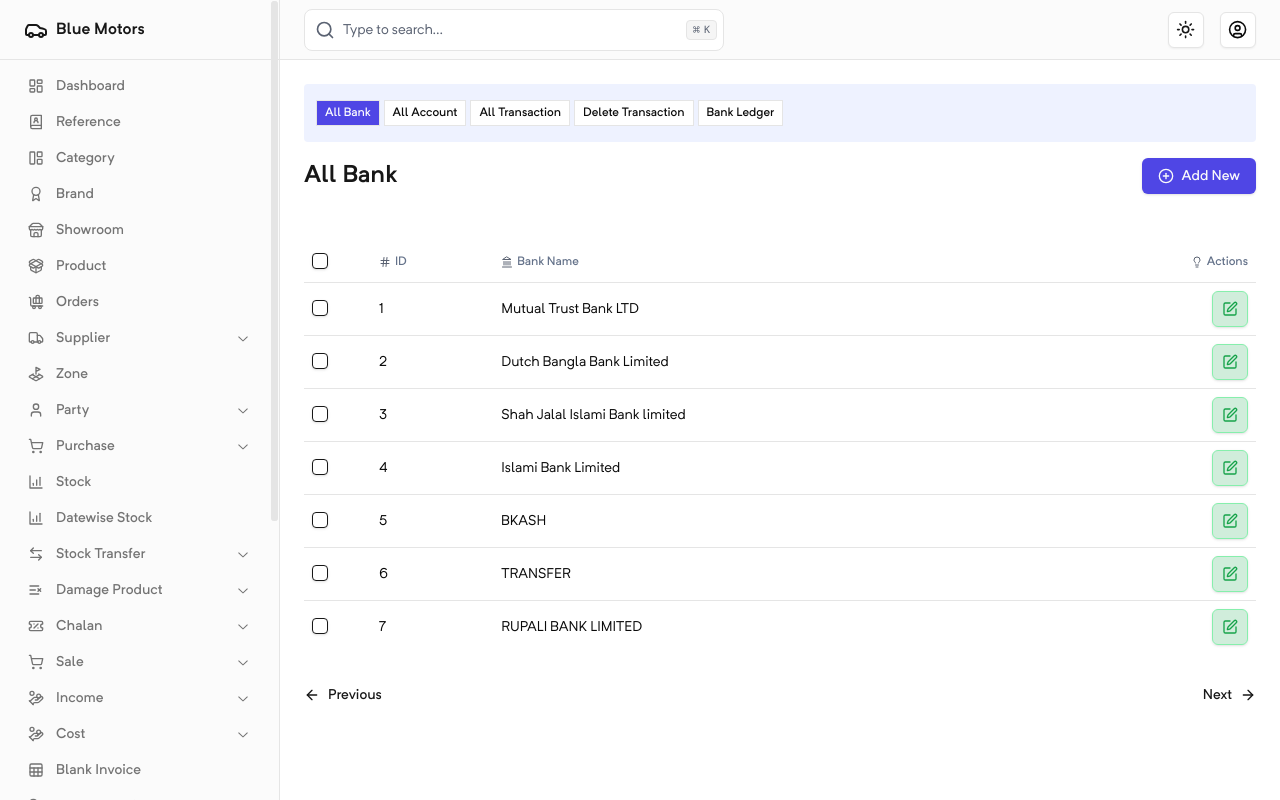
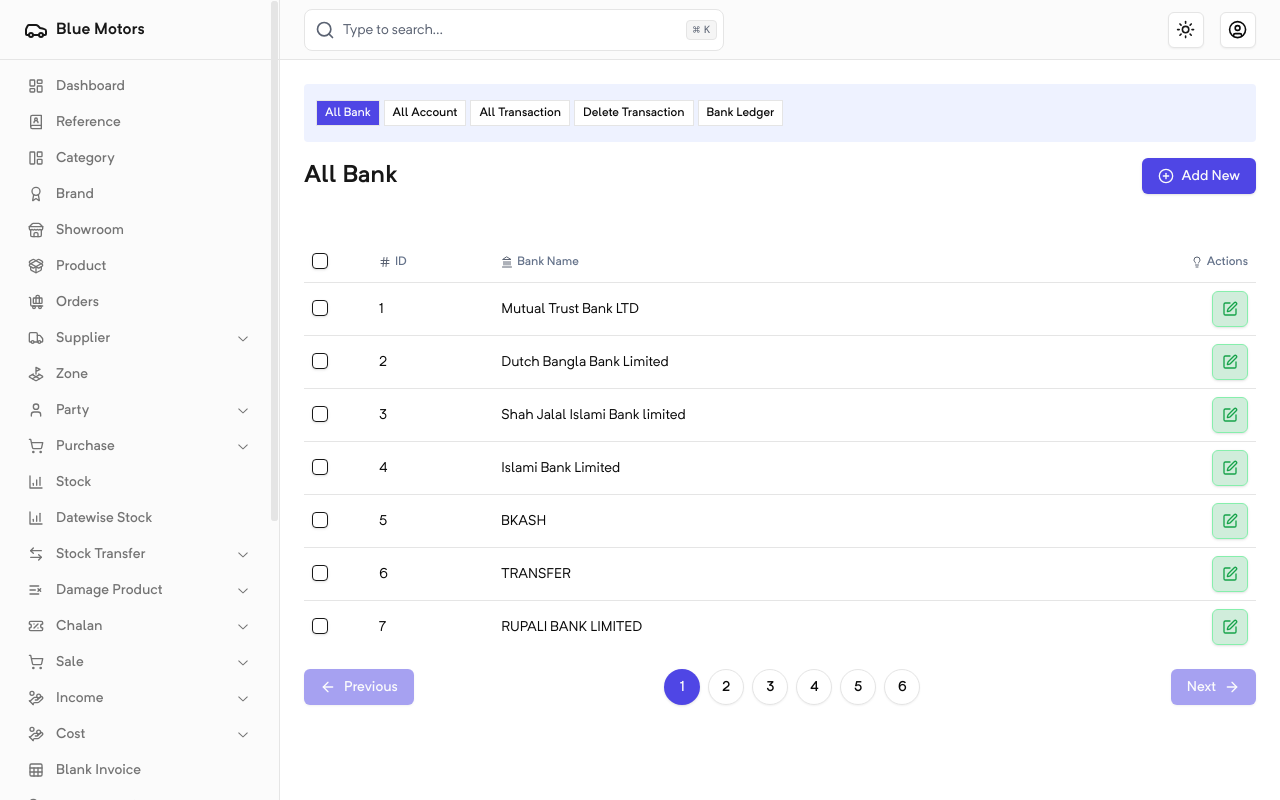
Before and after one commit to mdkhairul773islam/bluCar, a Next.js app: page /bank in a window 1280 px wide. Built offline with nearby package versions, Linux system fonts and the light colour scheme.

Commit message:
Update DataTablePagination.tsx

```diff
--- a/src/components/shared/DataTablePagination.tsx
+++ b/src/components/shared/DataTablePagination.tsx
@@ -1,48 +1,40 @@
-import React from 'react'
-import { ArrowRight, ArrowLeft } from 'lucide-react'
+import { Button } from '@/components/ui/button'
+import { ArrowLeft, ArrowRight } from 'lucide-react'
+import React, { useState } from 'react'
 
-const DataTablePagination = ({ table }: { table: any }) => {
+export default function DataTablePagination({ table }: { table: any }) {
+  const [box, setBox] = useState(1)
+
   return (
-    <>
-      <div className='mt-8 flex items-center justify-between font-medium'>
-        <button
+    <div className='my-4 flex items-center justify-between gap-4 '>
+      <Button
+        className='flex items-center gap-2 bg-brand disabled:cursor-not-allowed '
         onClick={() => table.previousPage()}
         disabled={!table.getCanPreviousPage()}
-          className='flex items-center gap-2 text-sm text-primary disabled:cursor-not-allowed'
       >
-          <ArrowLeft className='size-4  text-primary' />
-          Previous
-        </button>
-
-        {/* <div className='flex items-center gap-[2px]'>
-          <button className='h-6 min-w-6 rounded bg-primary text-xs  text-primary-foreground'>
-            1
-          </button>
-          <button className='h-6 min-w-6 rounded text-xs  text-[#828A96]'>
-            2
-          </button>
-          <button className='h-6 min-w-6 rounded text-xs  text-[#828A96]'>
-            3
-          </button>
-          <button className='h-6 min-w-6 rounded text-xs  text-[#828A96]'>
-            4
-          </button>
-          <button className='h-6 min-w-6 rounded text-xs  text-[#828A96]'>
-            5
-          </button>
-        </div> */}
-
-        <button
+        <ArrowLeft className='size-4' /> Previous
+      </Button>
+      <div className='flex items-center gap-2'>
+        {[1, 2, 3, 4, 5, 6].map(index => (
+          <Button
+            size='icon'
+            key={index}
+            onClick={() => setBox(index)}
+            className={`${box === index && 'bg-brand'} rounded-full`}
+            variant={box !== index ? 'outline' : 'default'}
+          >
+            {index}
+          </Button>
+        ))}
+      </div>
+      <Button
+        className='flex items-center gap-2 bg-brand disabled:cursor-not-allowed '
         onClick={() => table.nextPage()}
         disabled={!table.getCanNextPage()}
-          className='flex items-center gap-2 text-sm text-primary disabled:cursor-not-allowed'
       >
         Next
-          <ArrowRight className='size-4  text-primary' />
-        </button>
+        <ArrowRight className='size-4' />
+      </Button>
     </div>
-    </>
   )
 }
-
-export default DataTablePagination
```
Lines whose indentation alone changed are shown as unchanged.
